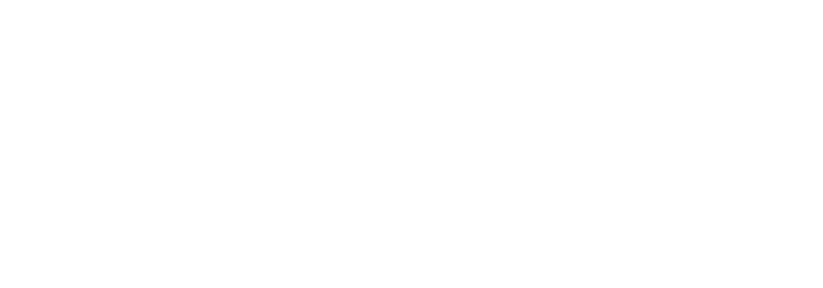
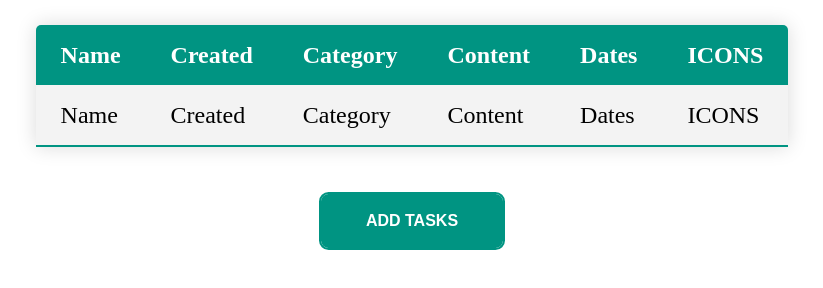
Before and after one commit to zenoksi4/JsTaskProjectGit, a plain HTML site: page index.html in a window 1280 px wide. Shown: the whole page, without its empty margins (228-1051 px from the left). Drawn offline with Linux system fonts and the light colour scheme.

Commit message:
added form modal style

```diff
--- a/index.css
+++ b/index.css
@@ -0,0 +1,183 @@
+*,
+*::before,
+*::after {
+  box-sizing: border-box;
+}
+
+ul[class],
+ol[class] {
+  padding: 0;
+}
+
+body,
+h1,
+h2,
+h3,
+h4,
+p,
+ul[class],
+ol[class],
+li,
+figure,
+figcaption,
+blockquote,
+dl,
+dd {
+  margin: 0;
+}
+
+body {
+  min-height: 100vh;
+  scroll-behavior: smooth;
+  text-rendering: optimizeSpeed;
+  line-height: 1.5;
+}
+
+ul[class],
+ol[class] {
+  list-style: none;
+}
+
+
+.container{
+    box-sizing: border-box;
+    display: flex;
+    justify-content: center;
+    flex-direction: column;
+    align-items: center;
+}
+
+.note-table{
+    border-collapse: collapse;
+    margin: 25px 0;
+    min-width: 400px;
+    font-size: 1.5em;
+    border-radius: 5px 5px 0 0;
+    overflow: hidden;
+    box-shadow: 0 0 20px rgba(0, 0, 0, 0.15);
+
+}
+
+.note-table thead tr{
+    background-color: #009482;
+    text-align: left;
+    font-weight: bold;
+    color: #ffff;
+}
+
+.note-table td,
+.note-table th {
+  padding: 12px 25px;
+
+}
+
+.note-table tbody tr {
+  border-bottom: 1px solid #dddd;
+  background-color: #f3f3f3;
+}
+
+.note-table tr {
+  margin-bottom: 15px;
+  overflow: hidden;
+}
+
+.note-table tbody tr:last-of-type {
+  border-bottom: 2px solid #009482;
+}
+
+.btn {
+  box-sizing: border-box;
+  -webkit-appearance: none;
+  -moz-appearance: none;
+  appearance: none;
+  background-color: transparent;
+  border: 2px solid;
+  border-radius: 0.6em;
+  cursor: pointer;
+  display: -webkit-box;
+  display: -webkit-flex;
+  display: -ms-flexbox;
+  display: flex;
+  -webkit-align-self: center;
+  -ms-flex-item-align: center;
+  align-self: center;
+  font-size: 1rem;
+  font-weight: 400;
+  line-height: 1;
+  margin: 20px;
+  padding: 1.2em 2.8em;
+  text-decoration: none;
+  text-align: center;
+  text-transform: uppercase;
+  font-family: 'Montserrat', sans-serif;
+  font-weight: 700;
+}
+.btn:hover, .btn:focus {
+  color: #ffffff;
+  outline: 0;
+}
+
+.shadow_btn {
+  border-color: #009482;
+  color: #fff;
+  box-shadow: 0 0 40px 40px #009482 inset, 0 0 0 0 #009482;
+  -webkit-transition: all 150ms ease-in-out;
+  transition: all 150ms ease-in-out;
+}
+.shadow_btn:hover {
+  box-shadow: 0 0 10px 0 #009482 inset, 0 0 10px 4px #009482;
+  color: #009482;
+}
+
+
+.add-note{
+  position: relative;
+}
+
+input{
+  margin-bottom: 1rem;
+  width: 100%;
+  background: transparent;
+  border: none;
+  border-bottom: 1px solid #ffffff;
+}
+
+h1{
+  position: relative;
+  text-align: center;
+}
+
+.modal{
+  color: #ffffff;
+  position: fixed;
+  top: -20%;
+  right: 0;
+  bottom: 0;
+  left: 0;
+  padding: 1.5rem;
+  pointer-events: none;
+  z-index: 9999;
+  opacity: 0;
+  border: 1px solid rgba(0, 0, 0, 0.192);
+  transition: 0.2s ease-in;
+  border-radius: 5px;
+}
+
+.modal:target{
+  opacity: 1;
+  top: 0;
+  pointer-events: auto;
+  background: rgba(0, 0, 0, 0.75);
+}
+
+.modal-content{
+  width: 400px;
+  position: relative;
+  margin: 10% auto;
+  border: 1px solid rgba(0, 0, 0, 0.192);
+  padding: 2rem;
+  border-radius: 5px;
+  background-color: #ffffff5b;
+  backdrop-filter: blur(10px);
+  color: #ffffff;
+}
--- a/index.html
+++ b/index.html
@@ -4,9 +4,70 @@
     <meta charset="UTF-8">
     <meta http-equiv="X-UA-Compatible" content="IE=edge">
     <meta name="viewport" content="width=device-width, initial-scale=1.0">
+    <link rel="stylesheet" href="index.css">
     <title>Document</title>
 </head>
 <body>
+    <div class="container">
+        <table class="note-table">
+            <thead class="table-head">
+            <tr>
+                <th>Name</th>
+                <th>Created</th>
+                <th>Category</th>
+                <th>Content</th>
+                <th>Dates</th>
+                <th>ICONS</th>
+            </tr>
+            </thead>
+            <tbody>
+                <tr>
+                    <td>Name</td>
+                    <td>Created</td>
+                    <td>Category</td>
+                    <td>Content</td>
+                    <td>Dates</td>
+                    <td>ICONS</td>
+                </tr>
+            </tbody>
+        </table>
+        <div class="add-note">
+            <a href="#myModal" class="btn shadow_btn">add tasks</a>
+        </div>
+        <div id="myModal" class="modal">
+            <div class="modal-content">
+                <h1 class="modal-header">
+                    Add Note
+                </h1>
+                <form class="note-form" action="">
 
+                    <label for="">Title</label></br>
+                    <input type="text" class="title-input"></br>
+
+                    <label for="">Category</label></br>
+                    <select type="radio" value="into" class="title-input">
+                        <option value="category1">category1</option>
+                        <option value="category2">category2</option>
+                    </select></br>
+
+                    <label for="">Content</label></br>
+                    <input type="text" class="title-input"></br>
+
+                    <label for="">Date</label></br>
+                    <input type="date" class="title-input"></br>
+
+                    <input type="submit" class="shadow_btn"></br>
+
+                    <div class="cansel">
+                        <a href="#close" class="cansel-btn btn shadow_btn">Cansel</a>
+                    </div>
+
+
+                </form>
+
+            </div>
+
+        </div>
+    </div>
 </body>
 </html>
```
